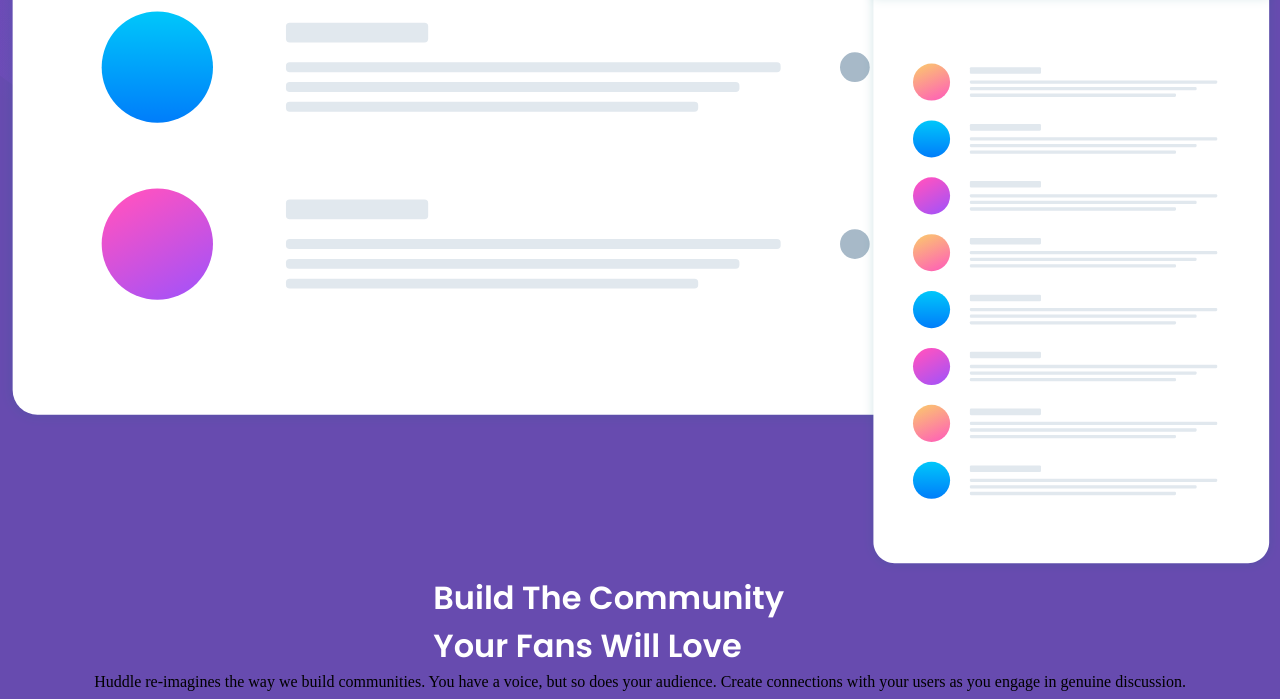
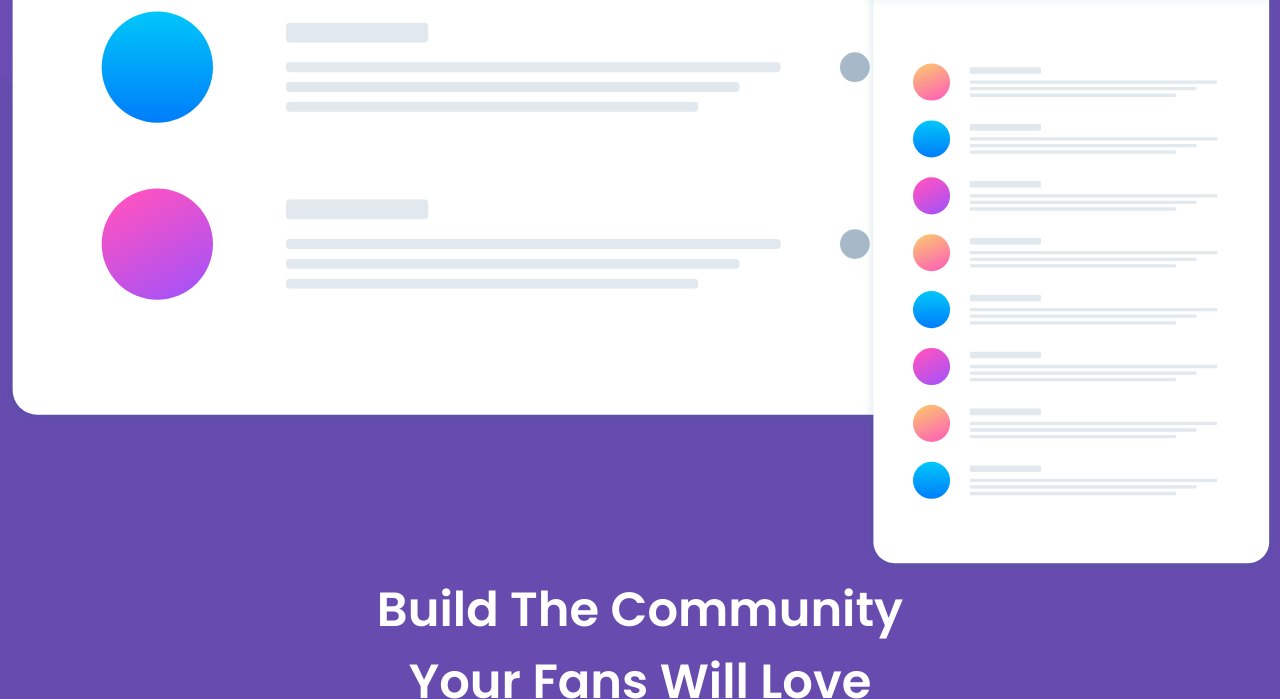
Before and after one commit to mrcordova/Huddle-landing-page-single-introductory-section, a plain HTML site: page index.html in a window 1280 px wide. Shown: the part 405-1104 px from the top of the page. Drawn offline with nearby package versions, Linux system fonts and the light colour scheme.

Commit message:
add font size and text align center heading

```diff
--- a/css/style.css
+++ b/css/style.css
@@ -44,9 +44,11 @@ footer {
 }
 
 .text-con>h1 {
+    font-size: 3rem;
     max-width: 20ch;
     margin: auto;
     color: white;
+    text-align: center;
 }
 
 @media(min-width: 760px) {
```
